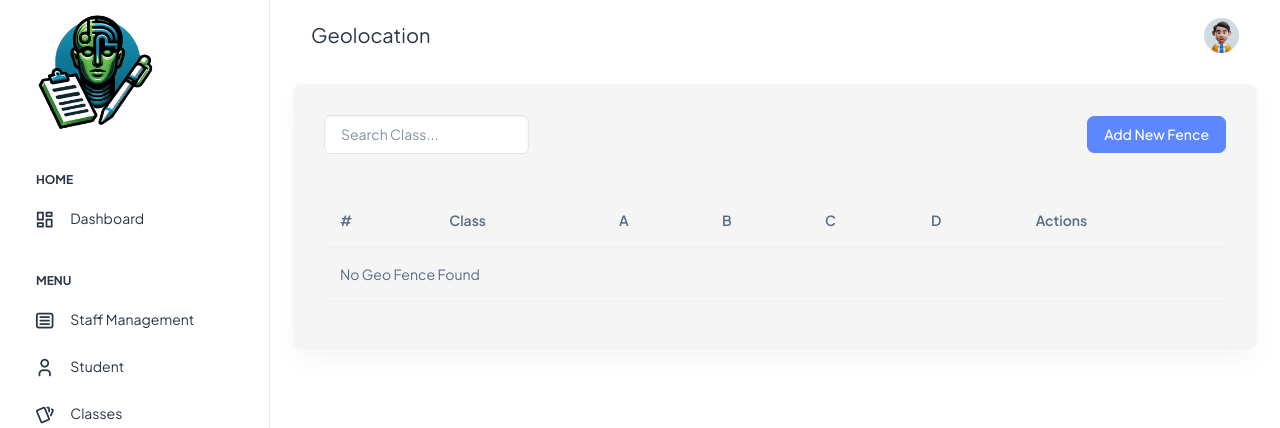
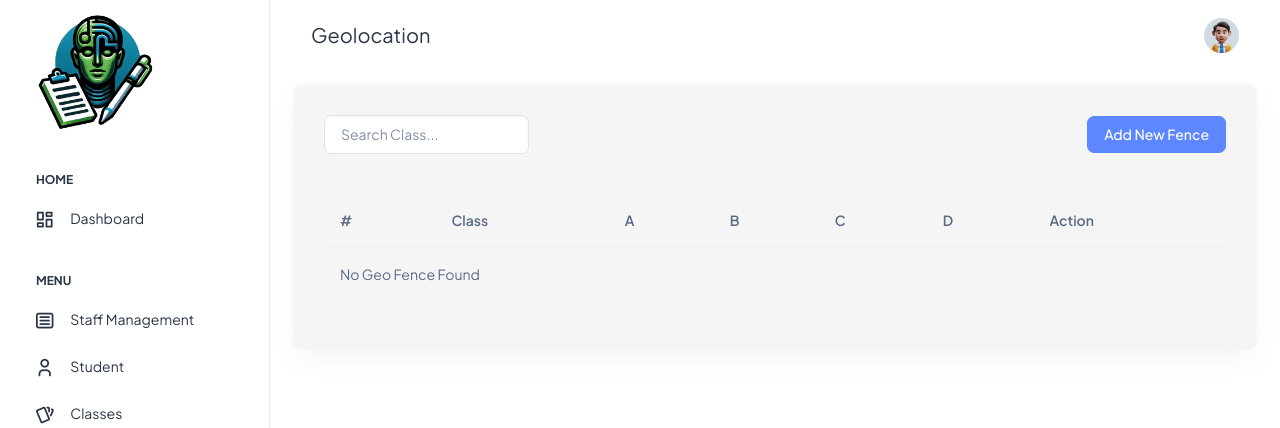
Before and after one commit to Sibogoje/schoolproject_admindashbaord, a PHP site: page /geolocation.php in a window 1280 px wide. Shown: the top 428 px of the page. Run offline with PHP 8.4, Linux system fonts and the light colour scheme; the visitor is signed in with stand-in values (Sample User, id 1); data that the repository does not hold is empty.

Commit message:
Update column header in geolocation.php

```diff
--- a/geolocation.php
+++ b/geolocation.php
@@ -76,7 +76,7 @@ if (!isset($_SESSION['loggedin']) || $_SESSION['loggedin'] !== true) {
             <th scope="col">B</th>
             <th scope="col">C</th>
             <th scope="col">D</th>
-            <th scope="col">Actions</th>
+            <th scope="col">Action</th>
           </tr>
         </thead>
   <tbody>
```
